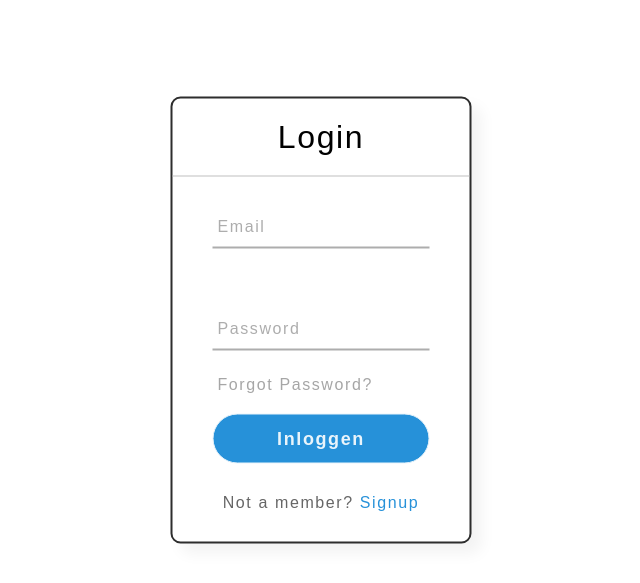
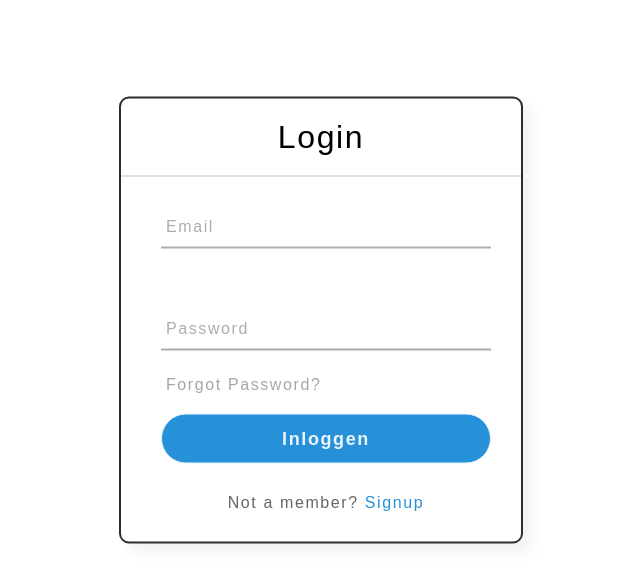
Before and after one commit to BasSPTLTCR/Project-4, a PHP site: page /login.php in a window 1280 px wide. Shown: the part 80-663 px from the top of the page, without its empty margins (319-959 px from the left). Run offline with PHP 8.4, Linux system fonts and the light colour scheme.

Commit message:
Sign in Width fix

```diff
--- a/style.css
+++ b/style.css
@@ -239,6 +239,7 @@ footer {
   top: 50%;
   left: 50%;
   transform: translate(-50%, -50%);
+  width: 400px;
   background: white;
   border: solid rgb(45, 45, 45) 2px;
   border-radius: 10px;
@@ -259,7 +260,7 @@ form .txt_field, form .txt_field1 {
   margin: 30px 0;
 }
 .txt_field input {
-  width: 100%;
+  width: 320px;
   padding: 0 5px;
   height: 40px;
   font-size: 16px;
```
